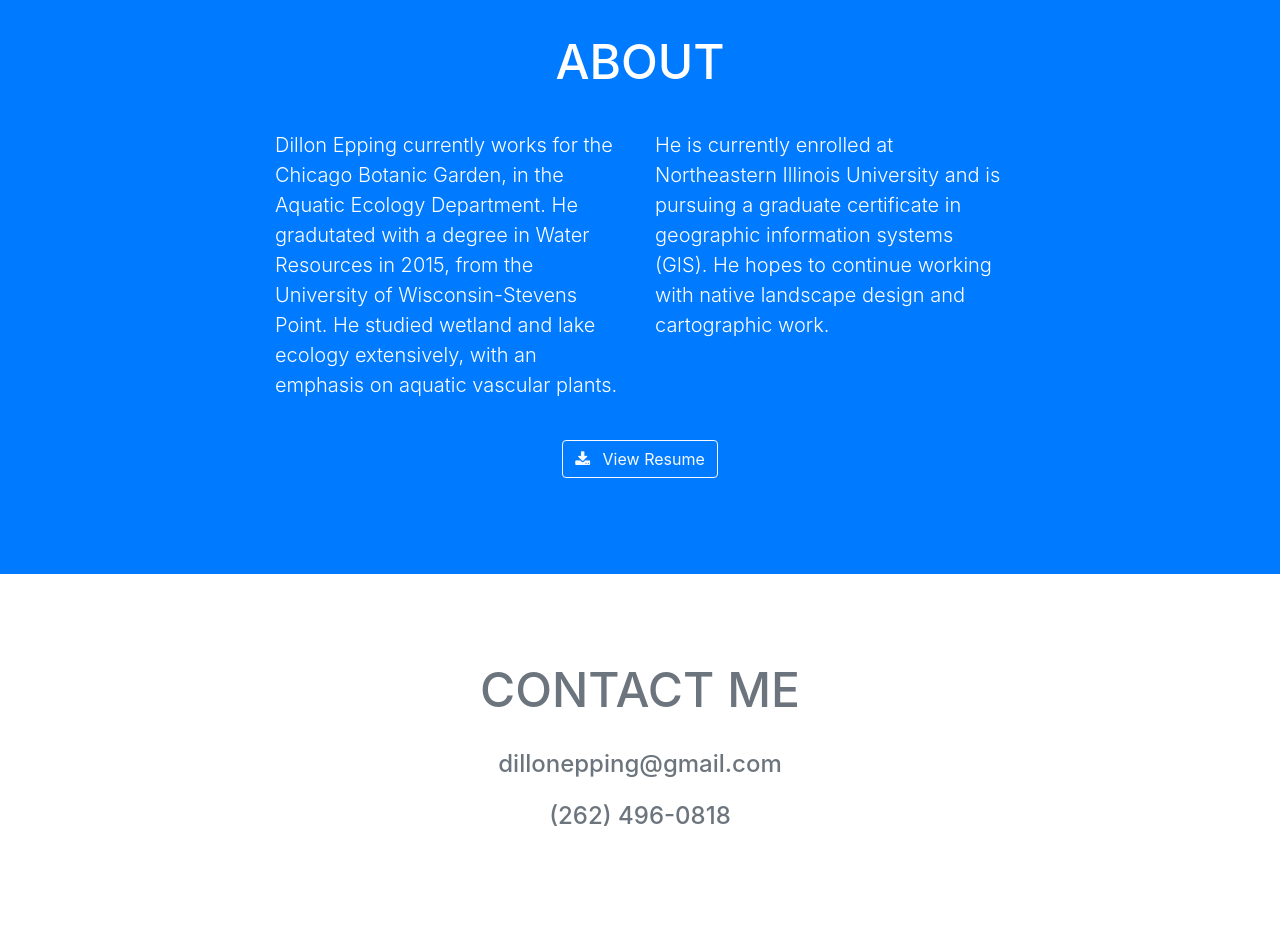
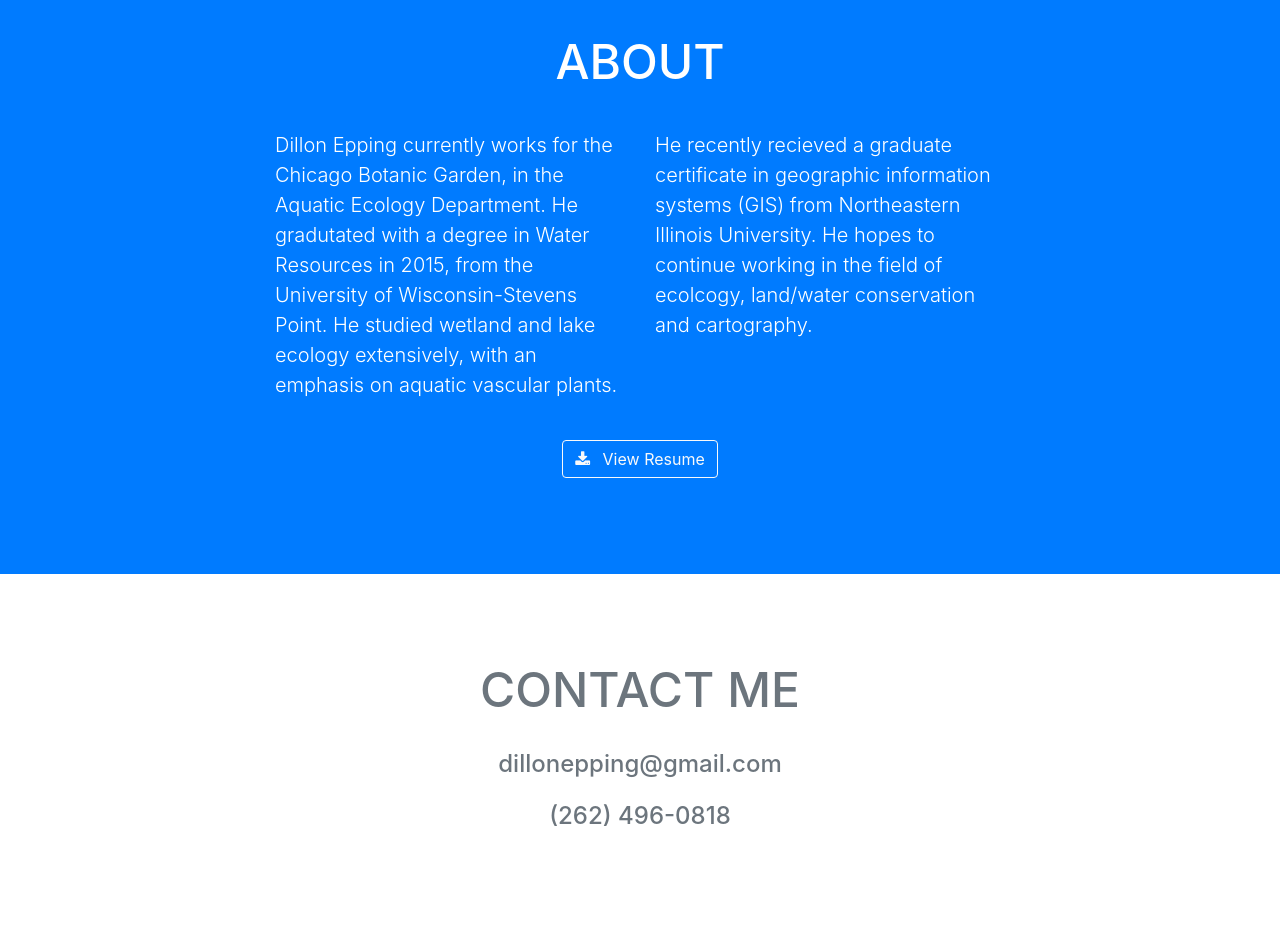
Before and after one commit to dillonepping/dillonepping.github.io, a website with bundled scripts: page index.html in a window 1280 px wide. Shown: the part 2240-3167 px from the top of the page. Built offline with nearby package versions, Linux system fonts and the light colour scheme.

Commit message:
resume and bio update

```diff
--- a/index.html
+++ b/index.html
@@ -146,7 +146,7 @@
             <p class="lead">Dillon Epping currently works for the Chicago Botanic Garden, in the Aquatic Ecology Department. He gradutated with a degree in Water Resources in 2015, from the University of Wisconsin-Stevens Point. He studied wetland and lake ecology extensively, with an emphasis on aquatic vascular plants.</p>
           </div>
           <div class="col-lg-4 mr-auto">
-            <p class="lead">He is currently enrolled at Northeastern Illinois University and is pursuing a graduate certificate in geographic information systems (GIS). He hopes to continue working with native landscape design and cartographic work.</p>
+            <p class="lead">He recently recieved a graduate certificate in geographic information systems (GIS) from Northeastern Illinois University. He hopes to continue working in the field of ecolcogy, land/water conservation and cartography.</p>
           </div>
         </div>
         <div class="text-center mt-4">
```
